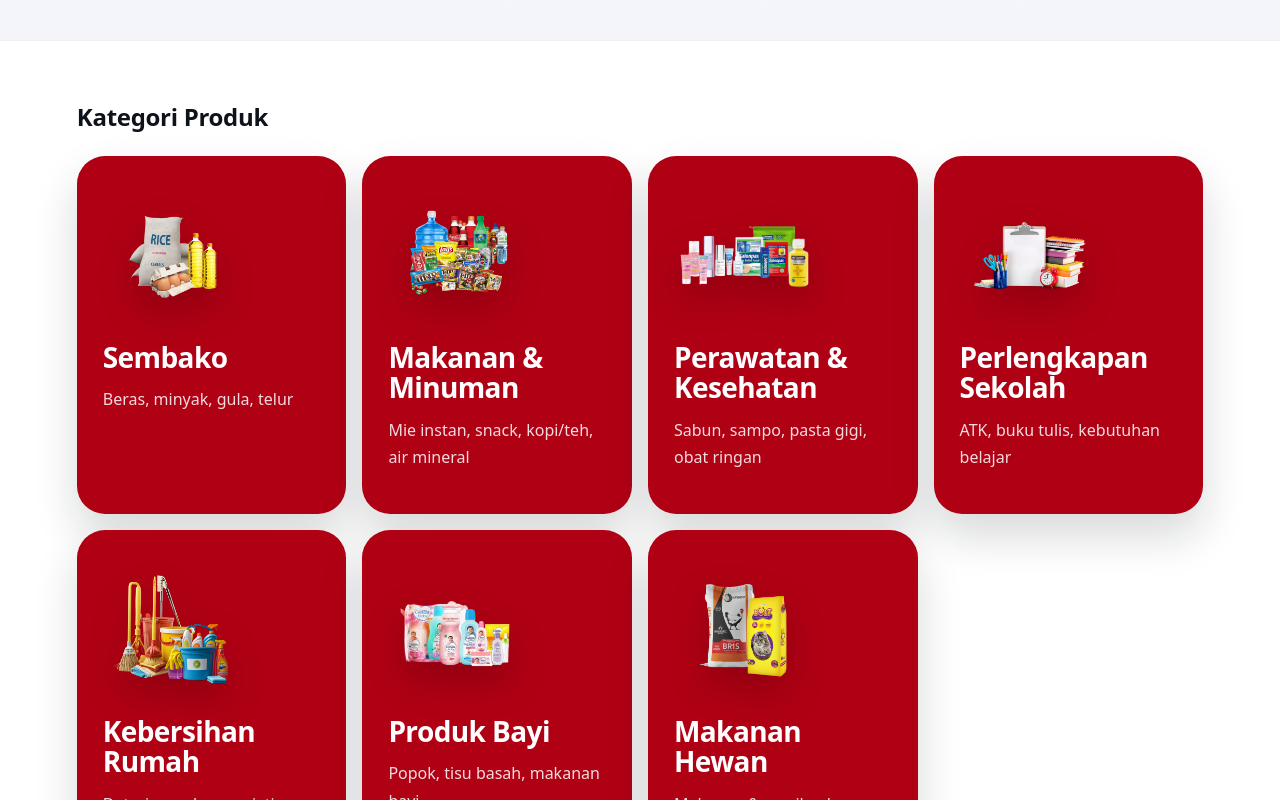
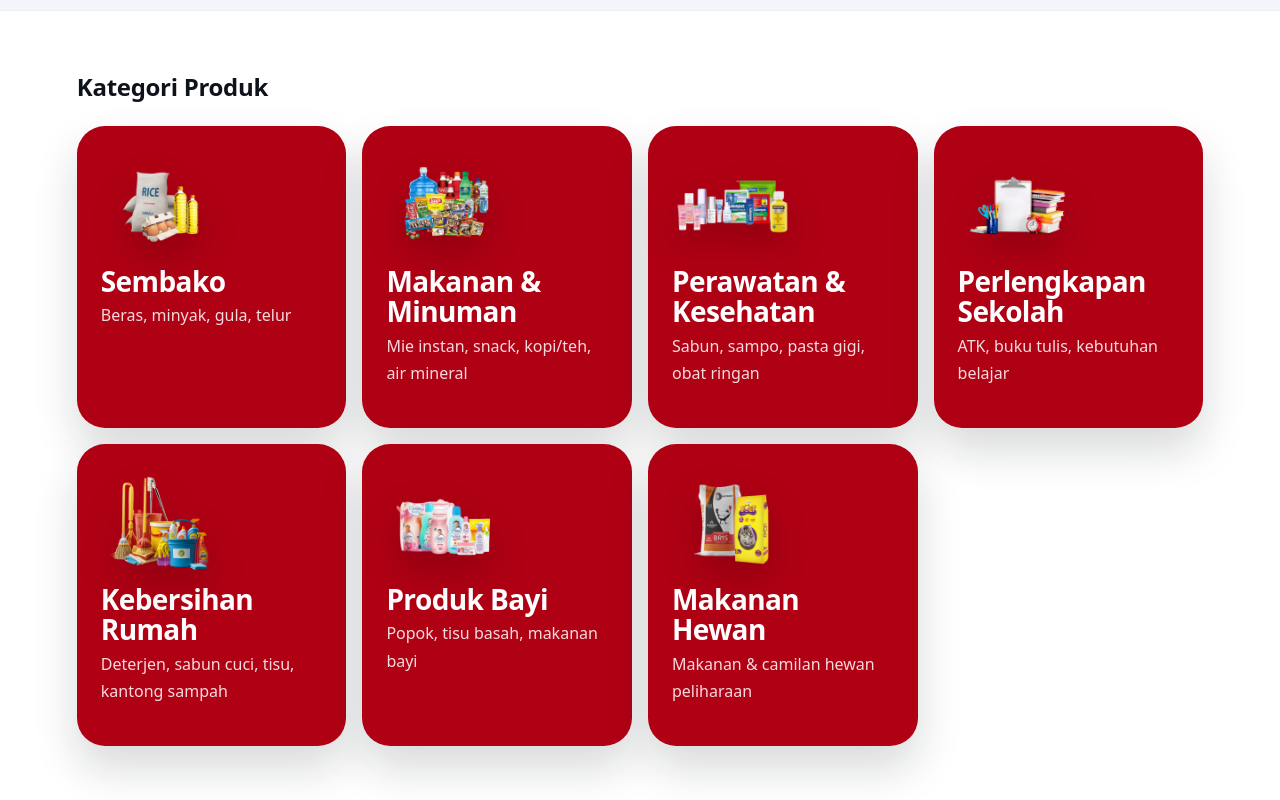
Before and after one commit to casworks/TokoSumberBaru, a React (Vite) app: page / in a window 1280 px wide. Shown: the part 1440-2240 px from the top of the page. Built offline with nearby package versions, Linux system fonts and the light colour scheme; no server answers.

Commit message:
update favicon links and improve layout in Produk page

```diff
--- a/index.html
+++ b/index.html
@@ -8,6 +8,9 @@
     <link rel="preconnect" href="https://fonts.gstatic.com" crossorigin>
     <link href="https://fonts.googleapis.com/css2?family=Inter:wght@400;600;700;800&display=swap" rel="stylesheet">
     <link rel="icon" href="/favicon.ico" />
+    <link rel="icon" type="image/png" sizes="32x32" href="/favicon-32x32.png" />
+    <link rel="icon" type="image/png" sizes="16x16" href="/favicon-16x16.png" />
+    <link rel="apple-touch-icon" href="/apple-touch-icon.png" />
   </head>
   <body>
     <div id="root"></div>
--- a/src/pages/Produk.jsx
+++ b/src/pages/Produk.jsx
@@ -56,7 +56,7 @@ const Produk = () => {
 
       <section className="section">
         <div className="section__head">
-          <h2>Daftar Kategori</h2>
+          <h2>Daftar Kategori dan Barang</h2>
         </div>
         <div className="grid grid--two grid--illustration">
           {filteredCategories.map((cat, idx) => (
--- a/src/styles.css
+++ b/src/styles.css
@@ -305,7 +305,7 @@ main {
   background: var(--card-bg);
   border: none;
   border-radius: 28px;
-  padding: 120px 26px 26px;
+  padding: 96px 26px 26px;
   box-shadow: 0 22px 44px rgba(14, 19, 27, 0.16);
 }
 .card--illustration .icon {
@@ -317,26 +317,34 @@ main {
   background: transparent;
   filter: drop-shadow(0 18px 22px rgba(0, 0, 0, 0.18));
 }
-.card--illustration.card--tall { padding-top: 140px; }
+.card--illustration.card--tall { padding-top: 120px; }
 .card--illustration.card--tall .icon { top: -44px; width: 160px; height: 160px; }
 .card--icon-inset {
   display: flex;
   flex-direction: column;
   align-items: flex-start;
-  padding: 30px 26px 26px;
+  padding: 20px 24px 24px;
 }
-.card--icon-inset.card--tall { padding: 30px 26px 26px; }
+.card--icon-inset.card--tall { padding: 18px 22px 20px; }
 .card--icon-inset .icon {
   position: relative;
   top: auto;
   left: auto;
-  width: 140px;
-  height: 140px;
-  margin: 0 0 16px;
+  width: 120px;
+  height: 120px;
+  margin: 0 0 0;
   filter: drop-shadow(0 16px 18px rgba(0, 0, 0, 0.18));
 }
+.card--icon-inset .icon img { object-position: center bottom; }
+.card--icon-inset.card--tall .icon {
+  top: 0;
+  width: 132px;
+  height: 120px;
+  margin-bottom: -6px;
+}
+.card--icon-inset.card--tall .icon img { transform: translateY(6px); }
 .card--illustration h3 {
-  margin: 0 0 10px;
+  margin: 0 0 2px;
   font-size: 28px;
   line-height: 1.1;
   letter-spacing: -0.6px;
@@ -348,7 +356,7 @@ main {
 .card--on-dark .list { color: rgba(255, 255, 255, 0.9); }
 .card--on-dark .list--plain li { color: rgba(255, 255, 255, 0.92); }
 .card--illustration .list {
-  margin-top: 12px;
+  margin-top: 0;
   padding-left: 0;
   color: rgba(0, 0, 0, 0.76);
   font-weight: 650;
@@ -663,7 +671,7 @@ main {
   .cta__content { flex-direction: column; align-items: flex-start; }
   .card--illustration { padding-top: 108px; }
   .card--illustration .icon { left: 50%; transform: translateX(-50%); }
-  .card--icon-inset { padding-top: 26px; }
+  .card--icon-inset { padding-top: 20px; }
   .card--icon-inset .icon { margin-left: auto; margin-right: auto; }
   .nav__logo { height: 58px; max-width: 260px; }
   .footer { padding: 44px 18px 24px; text-align: left; }
```
Also changed, not shown: 1 other file (tests, documents, lock files or other folders).
